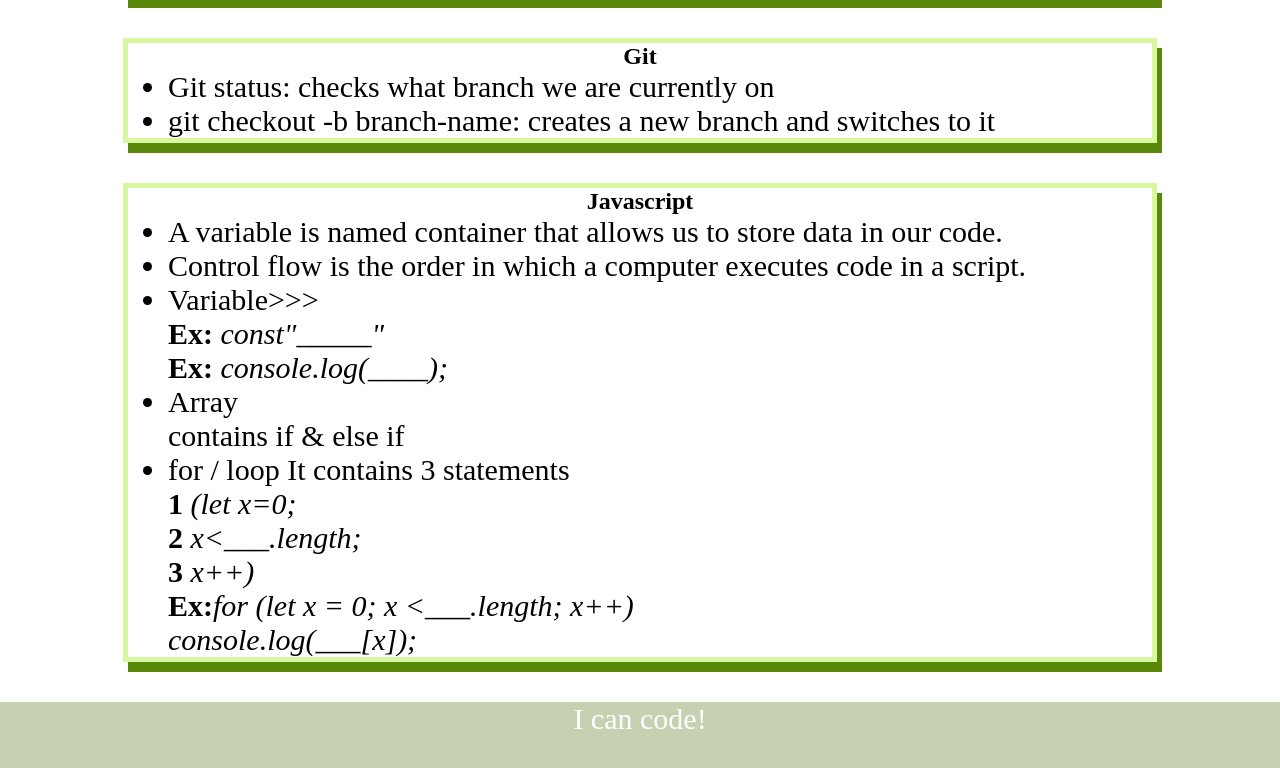
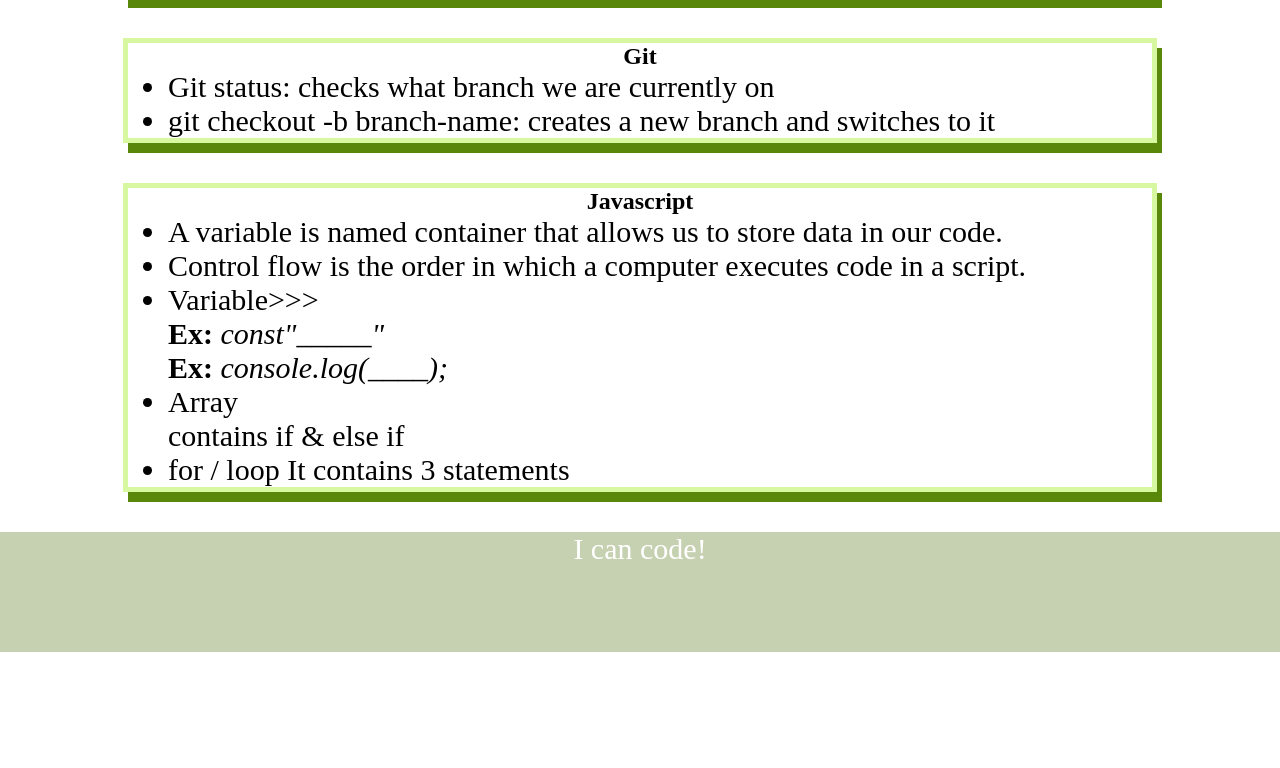
Before and after one commit to S-via/prework-study-guide, a plain HTML site: page prework-study-guide/index.html in a window 1280 px wide. Shown: the part 548-1316 px from the top of the page. After the commit the page ends 1200 px from the top, so only its background shows below. Drawn offline with Linux system fonts and the light colour scheme.

Commit message:
update HTML file

```diff
--- a/prework-study-guide/index.html
+++ b/prework-study-guide/index.html
@@ -50,16 +50,13 @@
           <li>A variable is named container that allows us to store data in our code.</li>
           <li>Control flow is the order in which a computer executes code in a script.</li>
           <li>Variable>>></li>
-            <ol><b>Ex:</b> <i>const"_____"</i></ol>
+          <ol><b>Ex:</b> <i>const"_____"</i></ol>
           <ol><b>Ex:</b> <i>console.log(____);</i> </ol>
           <li>Array</li>
           <ol>contains if & else if</ol>
           <li>for / loop It contains 3 statements </li>
-          <ol></ol><b>1 </b> <i>(let x=0;</i></li>
-          <ol><b>2 </b><i>x<___.length;</i> </ol>
-          <ol><b>3 </b><i>x++)</i></ol>
-          <ol><b>Ex:</b><i>for (let x = 0; x <___.length; x++)</i></ol>
-          <ol><i></topics.length>console.log(___[x]);</i></ol
+
+
           </ul>
 
       </section>
```
